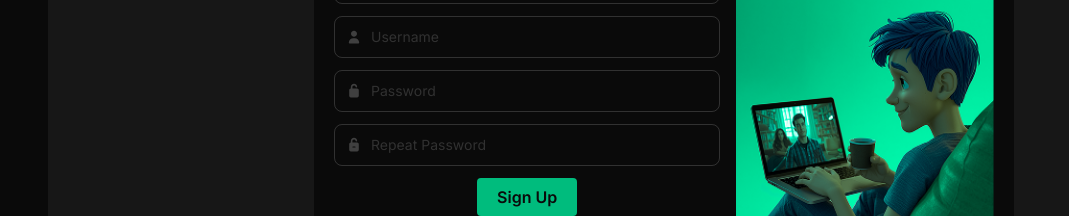
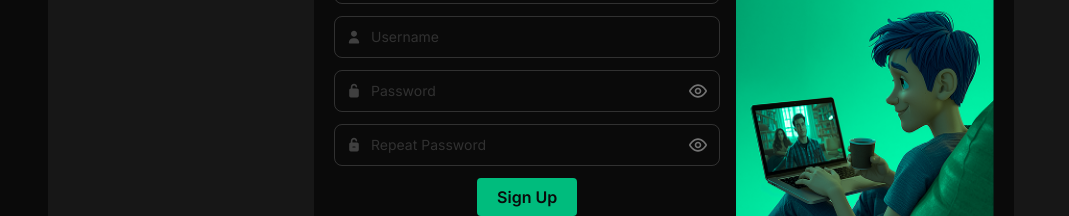
Before and after one commit to ShutSasha/Webby, a Next.js app in the folder web/: page /sign-up in a window 1280 px wide. Shown: the part 273-489 px from the top of the page, without its empty margins (0-1069 px from the left). Built offline with nearby package versions, Linux system fonts and the light colour scheme.

Commit message:
feat(web): added reveal password

```diff
--- a/web/src/app/globals.css
+++ b/web/src/app/globals.css
@@ -12,6 +12,10 @@ input:-webkit-autofill:active {
   transition: background-color 5000s ease-in-out 0s; /* This postpones default browser autofill bg */
   -webkit-text-fill-color: #d4d4d4 !important;
   caret-color: #d4d4d4;
+}
+
+input::-ms-reveal {
+  display: none;
 }
 
 @theme inline {
--- a/web/src/ui/components/AuthInput.tsx
+++ b/web/src/ui/components/AuthInput.tsx
@@ -1,4 +1,8 @@
-import { FC, HTMLInputAutoCompleteAttribute, HTMLInputTypeAttribute, SVGProps } from 'react'
+'use client'
+import { FC, HTMLInputAutoCompleteAttribute, HTMLInputTypeAttribute, SVGProps, useState } from 'react'
+
+import EyeIcon from '@/assets/auth/ic_eye.svg'
+import EyeOffIcon from '@/assets/auth/ic_eye_off.svg'
 
 import Input from './Input'
 
@@ -25,19 +29,41 @@ export default function AuthInput({
   autoComplete,
   onChange,
 }: Props) {
+  const [showPassword, setShowPassword] = useState<boolean>(false)
+
+  const isPasswordType = type === 'password'
+
+  const currentType = isPasswordType ? (showPassword ? 'text' : 'password') : type
+
+  const togglePasswordVisibility = () => {
+    setShowPassword(prev => !prev)
+  }
+
   return (
     <div className="relative">
-      <Icon className={'absolute left-3 top-1/2 transform -translate-y-1/2 w-4 h-4'} />
+      <Icon className={'absolute left-3 top-1/2 transform -translate-y-1/2 w-4 h-4 text-neutral-400'} />
+
       <Input
         name={name}
-        type={type}
+        type={currentType}
         value={value}
         onChange={onChange}
-        className={`py-2.5 pl-9 w-full ${className}`}
+        className={`py-2.5 pl-9 pr-10 w-full ${className}`}
         placeholder={placeholder}
         defaultValue={defaultValue}
         autoComplete={autoComplete}
       />
+
+      {isPasswordType && (
+        <button
+          type="button"
+          onClick={togglePasswordVisibility}
+          className="absolute right-3 top-1/2 transform -translate-y-1/2 text-neutral-500 hover:text-emerald-500
+            transition-colors cursor-pointer"
+        >
+          {showPassword ? <EyeOffIcon className="w-5 h-5" /> : <EyeIcon className="w-5 h-5" />}
+        </button>
+      )}
     </div>
   )
 }
```
Also changed, not shown: web/src/ui/assets/auth/ic_eye.svg (added), web/src/ui/assets/auth/ic_eye_off.svg (added).
